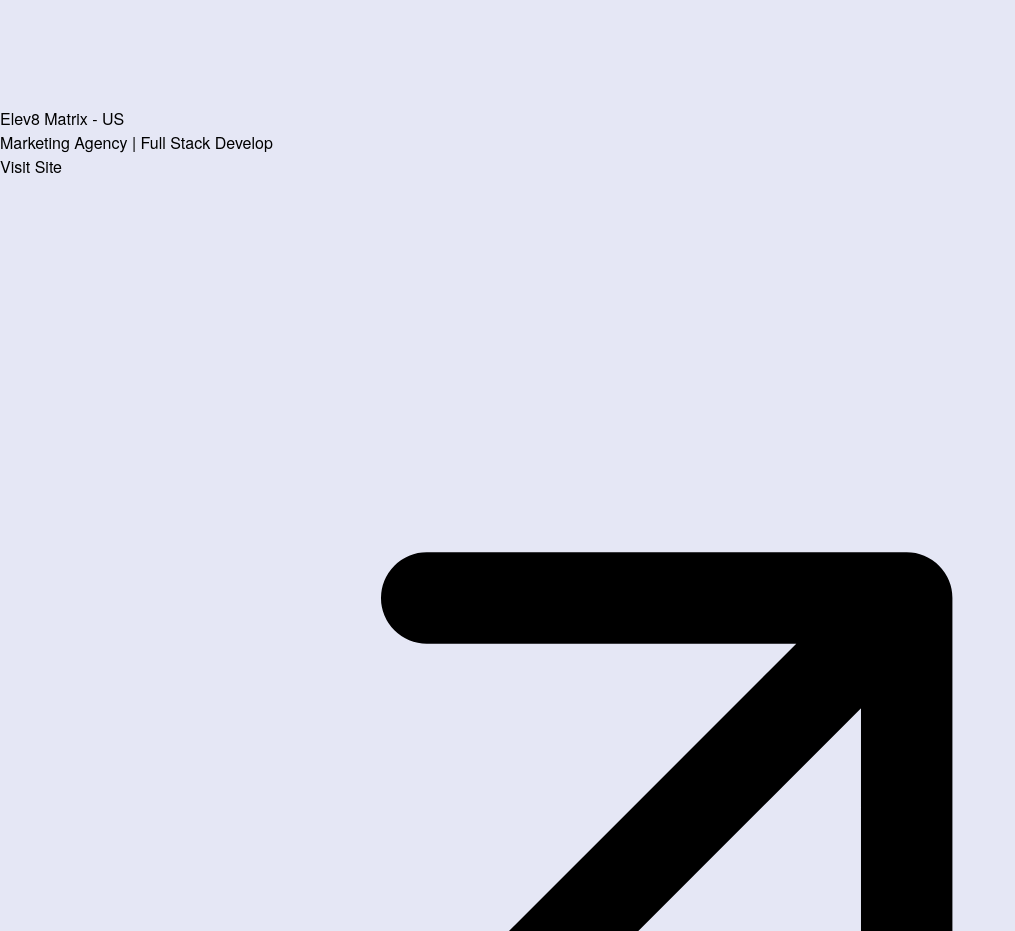
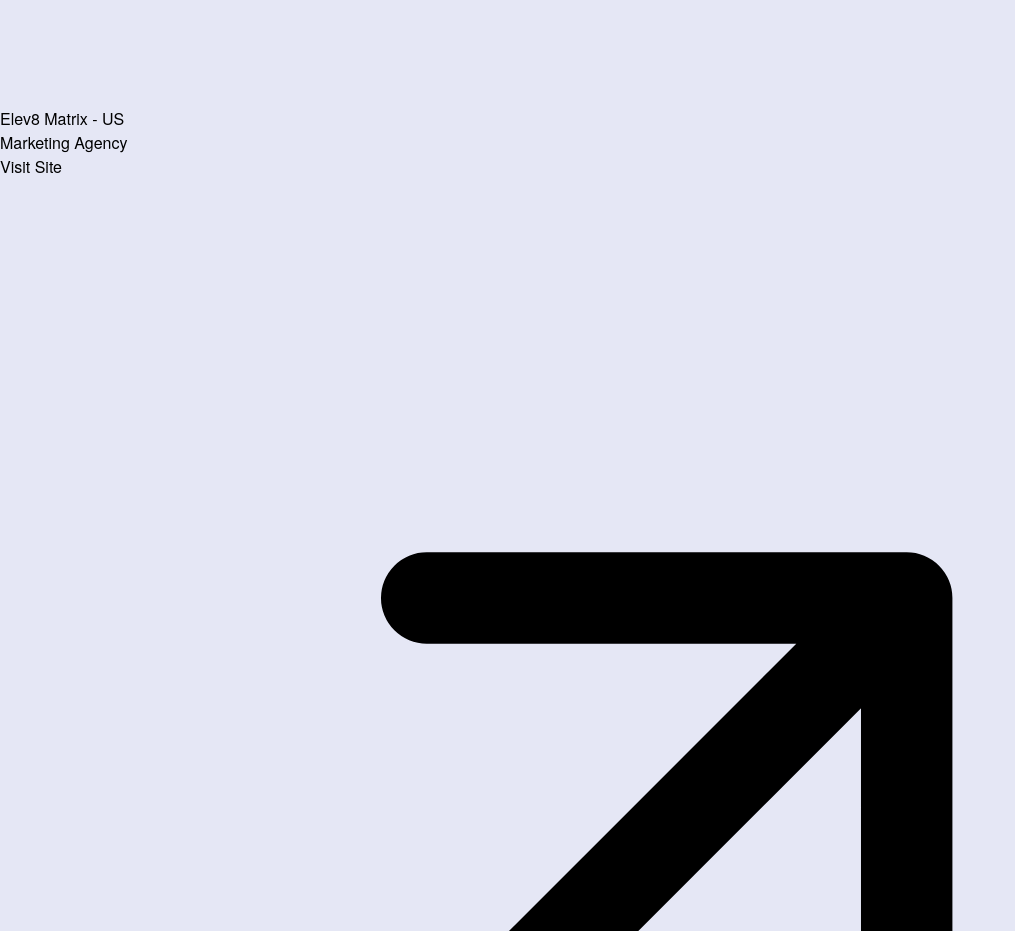
Before and after one commit to lokeshloki3/portfoliotry, a React (Vite) app: page / in a window 1280 px wide. Shown: the part 8600-9531 px from the top of the page, without its empty margins (0-1015 px from the left). Built offline with nearby package versions, Linux system fonts and the light colour scheme.

Commit message:
Project page updated

```diff
--- a/src/pages/Projects.jsx
+++ b/src/pages/Projects.jsx
@@ -187,7 +187,7 @@ export default function Projects() {
                       </a>
                     </h3>
                     <p className="text-sm text-muted lg:text-base">
-                      Marketing Agency | Full Stack Develop
+                      Marketing Agency
                     </p>
                   </div>
                   <a
```
